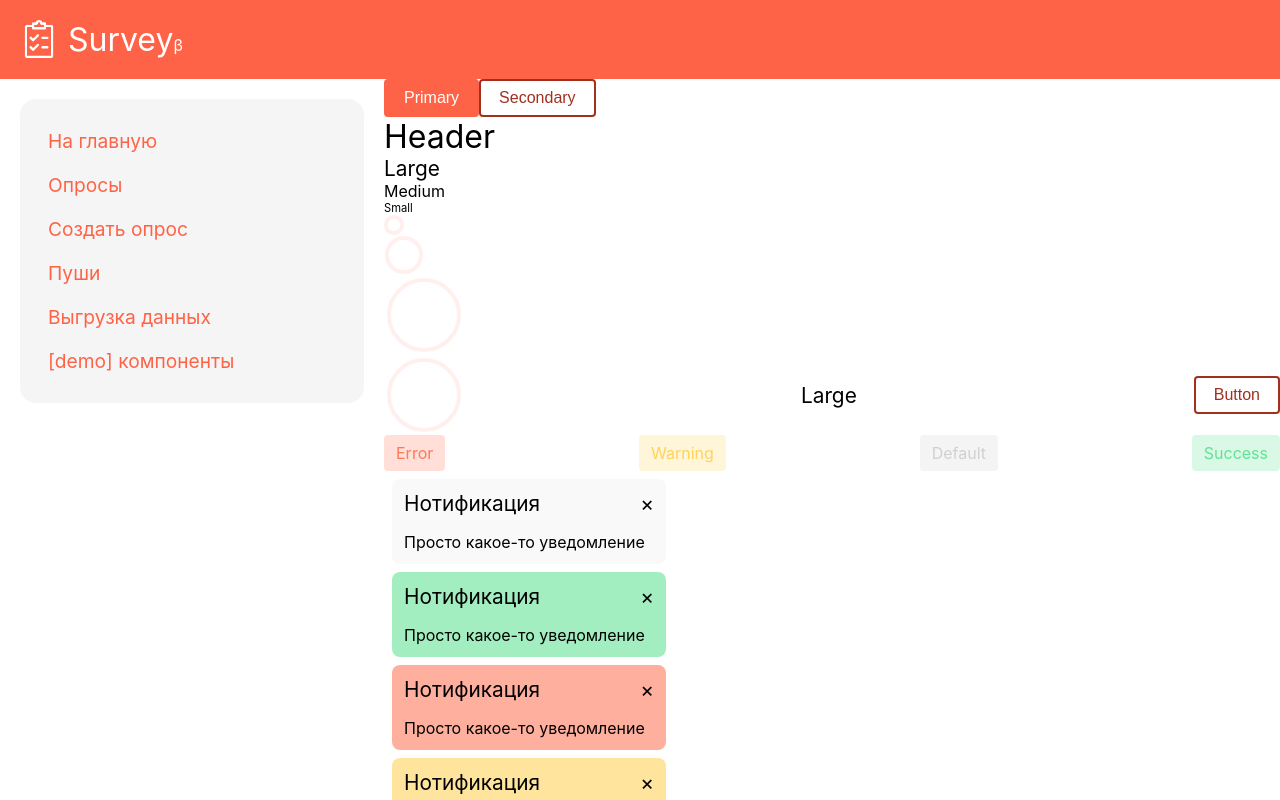
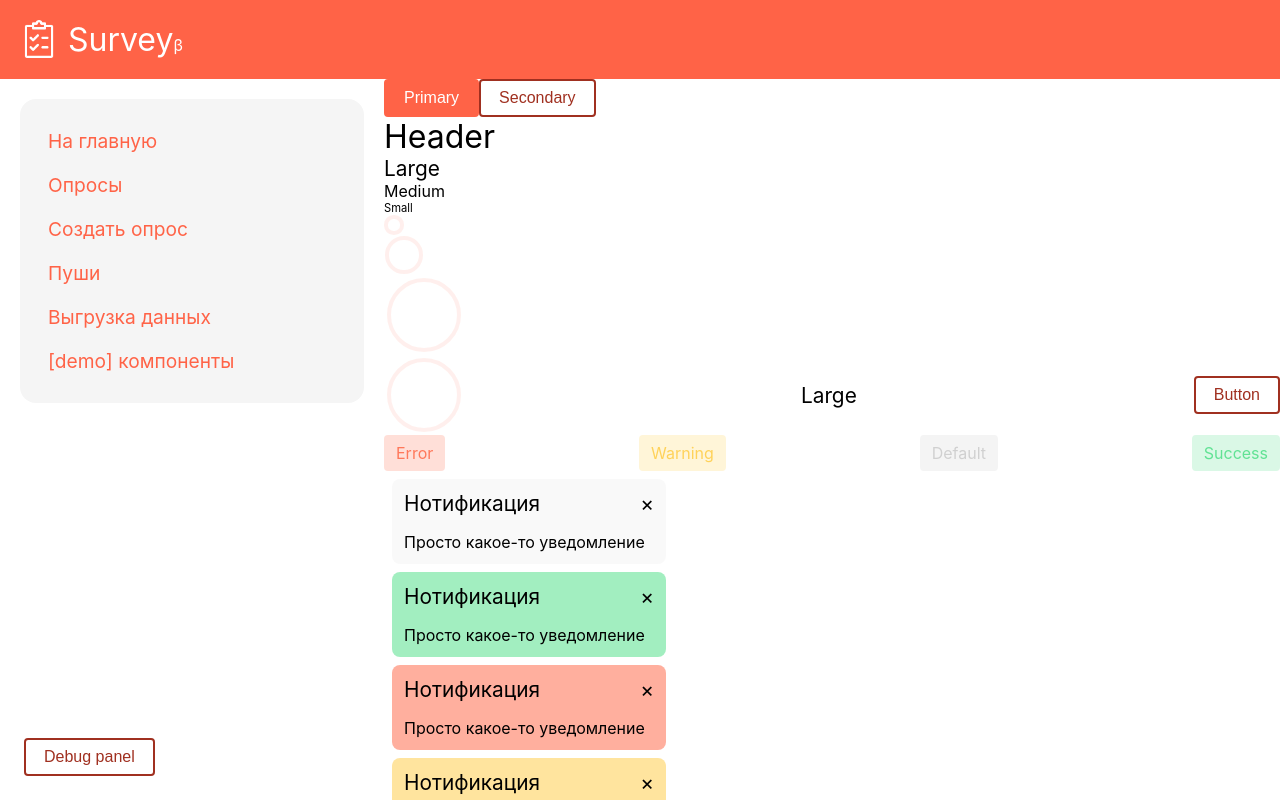
Before and after one commit to NevMem/survey, a React (Create React App) app in the folder web/: page /#/demo in a window 1280 px wide. Shown: the top 800 px of the page. Built offline with nearby package versions, Linux system fonts and the light colour scheme.

Commit message:
Working on debug panel

```diff
--- a/web/src/Root.tsx
+++ b/web/src/Root.tsx
@@ -10,6 +10,7 @@ import CreateSurveyPage from './pages/create_survey/CreateSurveyPage';
 import SurveysPage from './pages/surveys/SurveysPage';
 import DownloadPage from './pages/download/DownloadPage';
 import NotificationProvider from './app/notification/NotificationProvider';
+import DebugPanel from './app/debug/DebugPanel';
 
 const WithSideBar = (props: { children: any }) => {
   return (
@@ -42,6 +43,7 @@ function Root() {
                 </Routes>
             </WithSideBar>
           </HashRouter>
+          <DebugPanel />
         </NotificationProvider>
       </ThemeProvider>
     </div>
--- /dev/null
+++ b/web/src/app/debug/DebugPanel.tsx
@@ -0,0 +1,46 @@
+import { useState } from "react";
+import styled from "styled-components";
+import GeneralButton from "../../components/button/GeneralButton";
+
+
+const DebugPanelContainer = styled.div`
+    position: fixed;
+    left: 24px;
+    bottom: 24px;
+    display: flex;
+    flex-direction: row;
+`;
+
+const DebugPanelCard = styled.div`
+    display: flex;
+    flex-direction: column;
+    padding: 16px;
+    border-radius: 12px;
+    background-color: ${props => props.theme.withAlpha(200).secondaryBackground};
+`;
+
+const DebugPanel = () => {
+    const [openedPanel, setOpenedPanel] = useState(false);
+
+    const togglePanel = () => {
+        setOpenedPanel(!openedPanel);
+    };
+
+    if (openedPanel) {
+        return (
+            <DebugPanelContainer>
+                <DebugPanelCard>
+
+                </DebugPanelCard>
+            </DebugPanelContainer>
+        );
+    }
+
+    return (
+        <DebugPanelContainer>
+            <GeneralButton secondary onClick={togglePanel}>Debug panel</GeneralButton>
+        </DebugPanelContainer>
+    );
+};
+
+export default DebugPanel;
```
